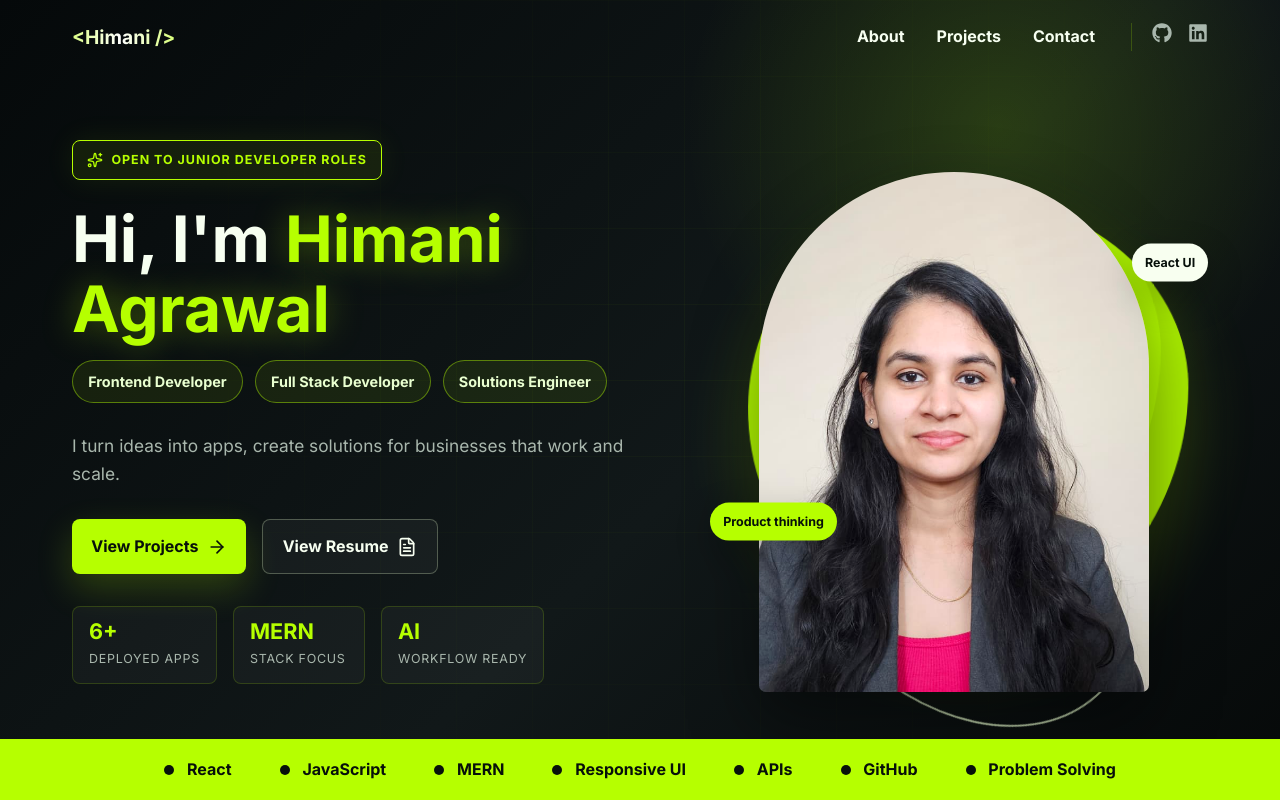
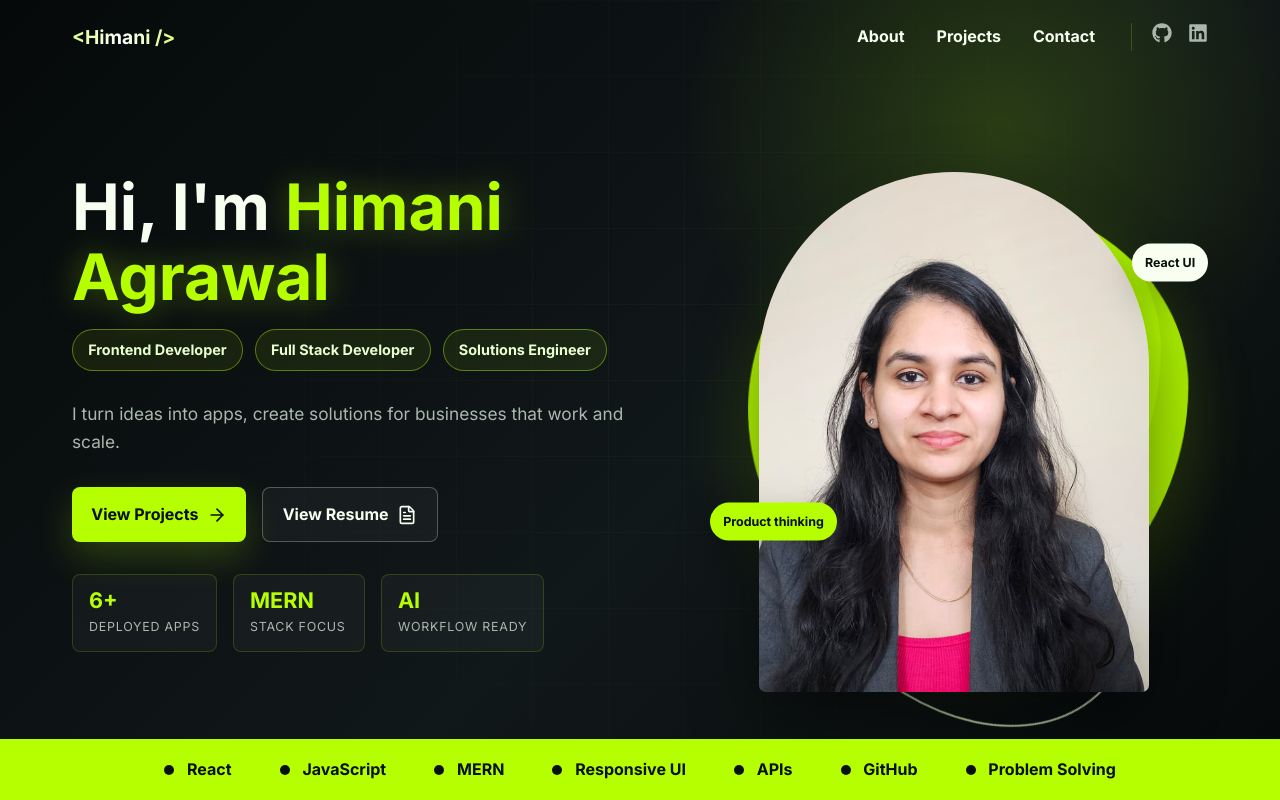
Before and after one commit to him-agni/portfolio, a React (Vite) app: page / in a window 1280 px wide. Shown: the top 800 px of the page. Built offline with nearby package versions, Linux system fonts and the light colour scheme.

Commit message:
Update resume and simplify hero section

```diff
--- a/src/components/Hero.jsx
+++ b/src/components/Hero.jsx
@@ -1,5 +1,5 @@
 import React from 'react';
-import { ArrowRight, FileText, Sparkles } from 'lucide-react';
+import { ArrowRight, FileText } from 'lucide-react';
 import profilePhoto from '../assets/himani-profile.jpeg';
 import './Hero.css';
 
@@ -9,10 +9,6 @@ const Hero = () => {
       <div className="grid-overlay"></div>
       <div className="container hero-container">
         <div className="hero-content">
-          <span className="badge">
-            <Sparkles size={16} />
-            Open to junior developer roles
-          </span>
           <h1 className="heading-xl hero-title">
             Hi, I'm <span>Himani Agrawal</span>
           </h1>
```
Also changed, not shown: 1 other file (tests, documents, lock files or other folders).
